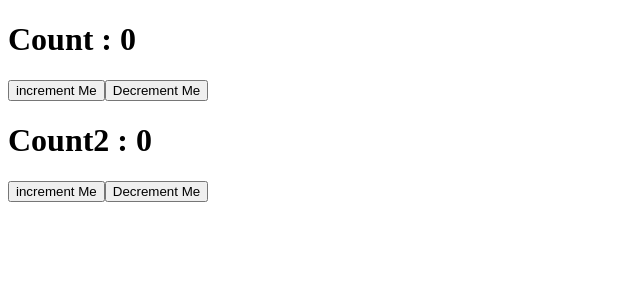
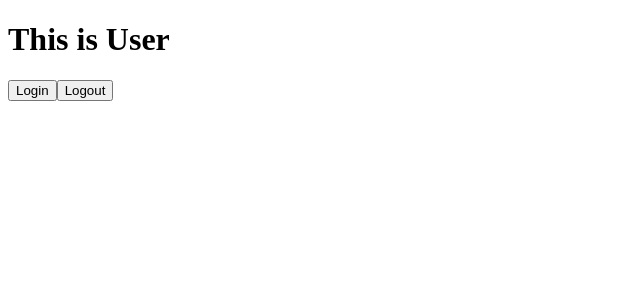
Before and after one commit to hs0805/react-practice, a React (Create React App) app: page / in a window 1280 px wide. Shown: the top 300 px of the page, without its empty margins (0-640 px from the left). Built offline with nearby package versions, Linux system fonts and the light colour scheme.

Commit message:
Conditional rendering

```diff
--- a/src/App.js
+++ b/src/App.js
@@ -1,12 +1,28 @@
 import React, { Component } from "react";
-import { Teacher, Student } from "./Student";
+import User from './User'
+import Guest from "./Guest";
+
 class App extends Component {
-    render() {
-        // return React.createElement("h1", null, "Hello Happy"); // Normal code  (type, props, children)
-        return <React.Fragment>
-            <Student>These are children</Student>
-            <Student>Happy, kaushik, Vishwa</Student>
+    state = {
+        isLoggedIn: true
+    }
+
+    clickLogin = () => {
+        this.setState({isLoggedIn: true})
+    }
+
+    clickLogout = () => {
+        this.setState({isLoggedIn: false})
+    }
+
+    render(){
+        return(
+            <React.Fragment>
+                {(this.state.isLoggedIn && <User /> ) || (<Guest/>) }
+                <button onClick={this.clickLogin}> Login </button>
+                <button onClick={this.clickLogout}> Logout </button>
             </React.Fragment>
+        )
     }
 }
 
--- a/src/Counter.js
+++ b/src/Counter.js
@@ -1,41 +1,13 @@
-import React, { Component, useState, useEffect } from 'react';
-
+import React from 'react';
+import useCustomCounter from './CustomHook';
 
 const Counter = () => {
-
-    const [count, changeCount] = useState(0);
-    const [internalCount, changeInternalCount] = useState(0);
-
-    const handlIncrement = () => {
-        changeCount(count+1)
-    };
-
-    const handleDecrement = () => {
-        changeCount(count-1);
-
-    }
-
-    const handleInternalIncrement = () => {
-        changeInternalCount(internalCount+1);
-    }
-
-    const handleInternalDecrement = () => {
-        changeInternalCount(internalCount-1);
-    }
-
-    useEffect(() => {       // Gets called after every render, update, mount, and unmount
-        console.log("useEffect called");
-    }, [count, internalCount]);     // Monitors the count only  IMPORTANT
+    const data = useCustomCounter();
 
     return(
         <React.Fragment>
-            <h1> Count : {count} </h1>
-            <button  onClick= {handlIncrement} > increment Me</button>
-            <button  onClick= {handleDecrement} > Decrement Me</button>
-
-            <h1> Count2 : {internalCount} </h1>
-            <button  onClick= {handleInternalIncrement} > increment Me</button>
-            <button  onClick= {handleInternalDecrement} > Decrement Me</button>
+            <h1> Count : {data.count} </h1>
+            <button  onClick= {data.handlIncrement} > increment Me</button>
         </React.Fragment>
 
     );
--- /dev/null
+++ b/src/CustomHook.js
@@ -0,0 +1,18 @@
+import { useState } from "react";
+
+const useCustomCounter = () => {
+    const [count, changeCount] = useState(0);
+
+    const handlIncrement = () => {
+        changeCount(count + 1);
+    }
+
+    return (
+        {
+        count,
+        handlIncrement
+        }
+    );
+}
+
+export default useCustomCounter;
--- /dev/null
+++ b/src/Guest.js
@@ -0,0 +1,9 @@
+import React from 'react'
+
+const Guest = () => {
+    return(
+        <h1> This is Guest</h1>
+    )
+}
+
+export default Guest;
--- /dev/null
+++ b/src/Teacher.js
@@ -0,0 +1,22 @@
+import React, { useState } from 'react'
+
+const Teacher = () => {
+
+    const changeName = () => {
+        // changeName("Ghost");
+        arr[1]("Ghost Singh");
+        changeRoll("105");
+    }
+
+    const arr = useState("Happy Singh");   // use state returns two values
+    const [roll, changeRoll] = useState("101");
+
+    return <React.Fragment>
+        <h1> name : { arr[0] } </h1>
+        <h1> roll : { roll }</h1>
+        <button onClick={ changeName }> change</button>
+    </React.Fragment>
+};
+
+
+export default Teacher;
--- /dev/null
+++ b/src/User.js
@@ -0,0 +1,9 @@
+import React, { Component } from 'react'
+
+const User = () => {
+    return(
+        <h1> This is User</h1>
+    )
+}
+
+export default User;
--- a/src/index.js
+++ b/src/index.js
@@ -1,9 +1,10 @@
-import React, { Component } from 'react'
+import React from 'react'
 import ReactDOM from 'react-dom/client'
 import Student from "./Student";
 import Teacher from './Teacher'
 import Counter from "./Counter";
+import App from './App';
 
 const root = ReactDOM.createRoot(document.getElementById("root"));
 
-root.render(<Counter />)
+root.render(<App />)
```
